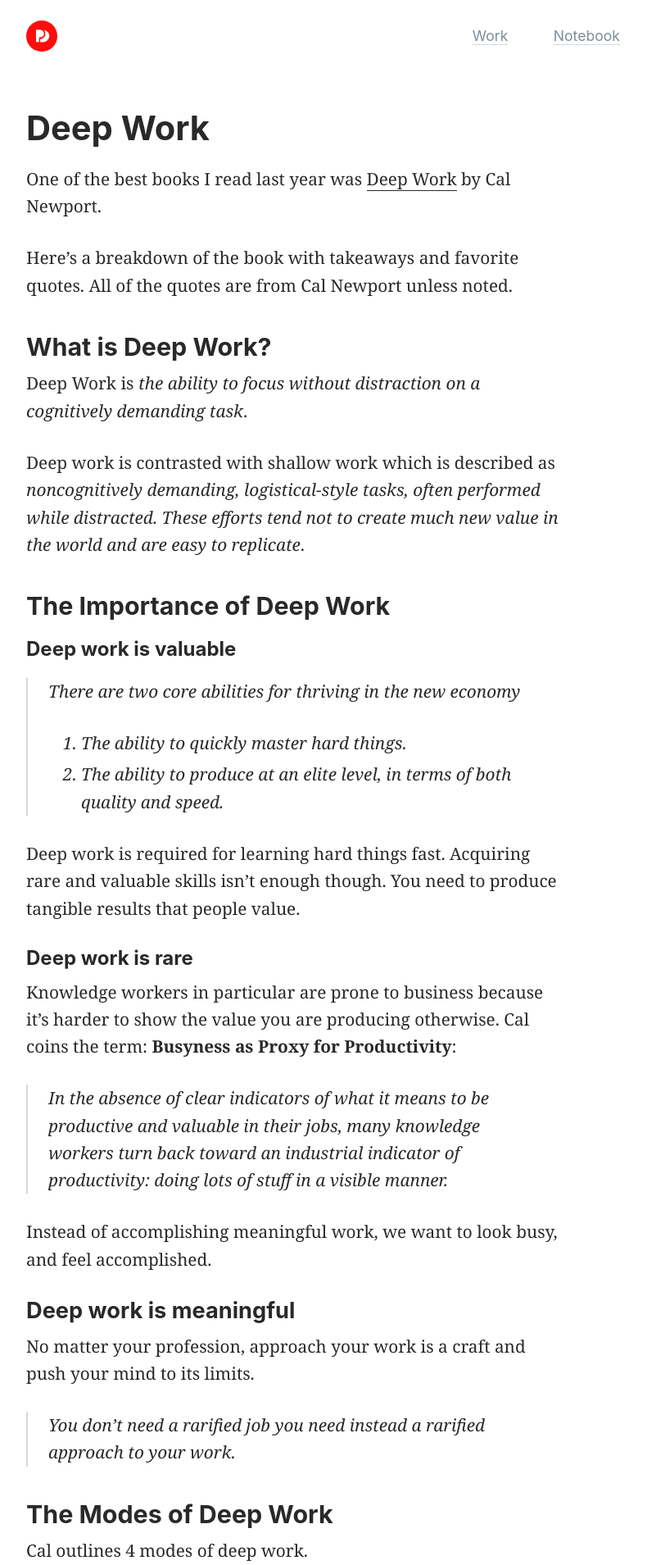
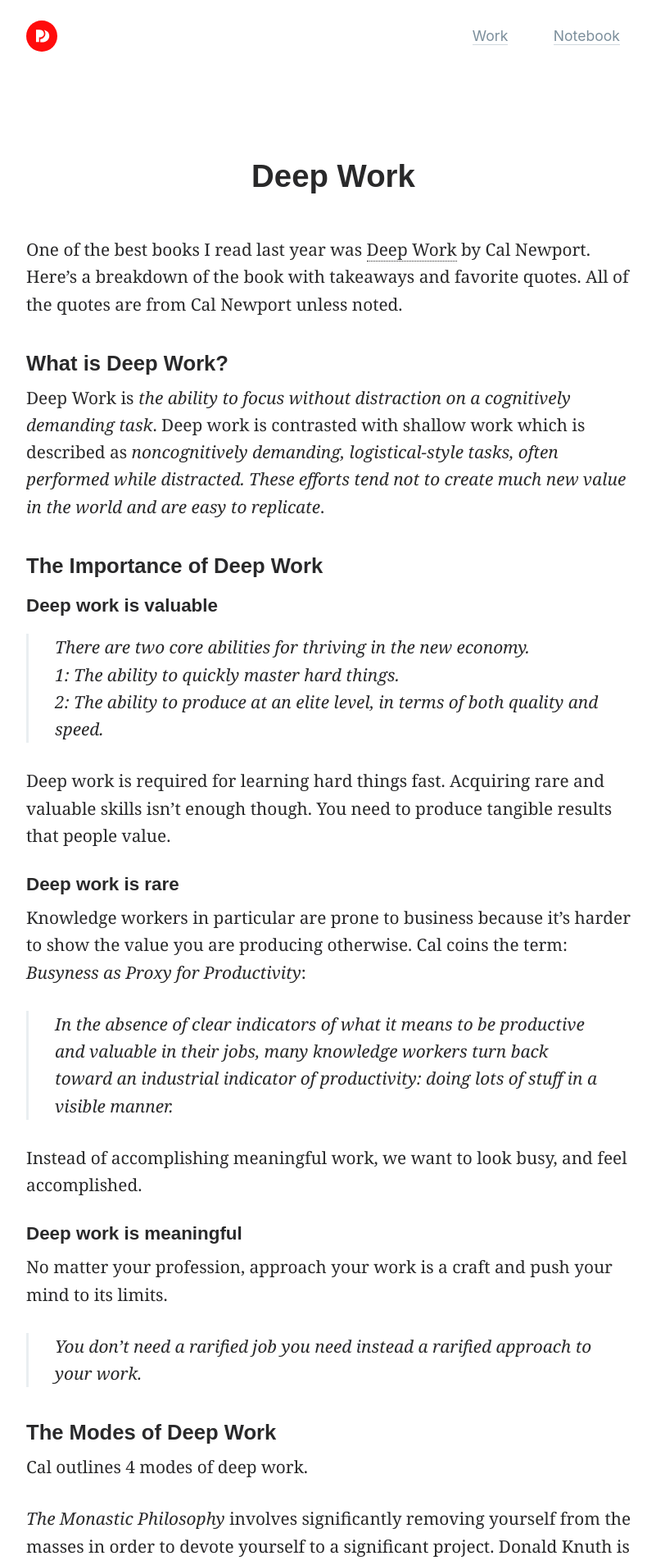
Before and after one commit to zhenghaohe/philipcdavis.github.io, a Jekyll site: the page built from _posts/2017-04-02-deep-work.md, in a window 1280 px wide. Shown: the top 1909 px of the page at 82% size, without its empty margins (233-1034 px from the left). Built offline with Jekyll 4.4.1, drawn with Linux system fonts in a browser that asks for light colours.

Commit message:
Added better col width

```diff
--- a/_posts/2017-04-02-deep-work.md
+++ b/_posts/2017-04-02-deep-work.md
@@ -5,27 +5,22 @@
 ---
 
 One of the best books I read last year was [Deep Work](http://amzn.to/2nbihPn) by Cal Newport.
-
 Here's a breakdown of the book with takeaways and favorite quotes. All of the quotes are from Cal Newport unless noted.
 
 ## What is Deep Work?
 Deep Work is *the ability to focus without distraction on a cognitively demanding task*.
-
 Deep work is contrasted with shallow work which is described as *noncognitively demanding, logistical-style tasks, often performed while distracted. These efforts tend not to create much new value in the world and are easy to replicate*.
 
 ## The Importance of Deep Work
-
-#### Deep work is valuable
-
-> There are two core abilities for thriving in the new economy
->
-> 1. The ability to quickly master hard things.
-> 2. The ability to produce at an elite level, in terms of both quality and speed.
+### Deep work is valuable
+> There are two core abilities for thriving in the new economy.<br>
+> 1: The ability to quickly master hard things.<br>
+> 2: The ability to produce at an elite level, in terms of both quality and speed.
 
 Deep work is required for learning hard things fast. Acquiring rare and valuable skills isn't enough though. You need to produce tangible results that people value.
 
-#### Deep work is rare
-Knowledge workers in particular are prone to business because it's harder to show the value you are producing otherwise. Cal coins the term: **Busyness as Proxy for Productivity**:
+### Deep work is rare
+Knowledge workers in particular are prone to business because it's harder to show the value you are producing otherwise. Cal coins the term: *Busyness as Proxy for Productivity*:
 
 > In the absence of clear indicators of what it means to be productive and valuable in their jobs, many knowledge workers turn back toward an industrial indicator of productivity: doing lots of stuff in a visible manner.
 
@@ -40,27 +35,25 @@
 ## The Modes of Deep Work
 Cal outlines 4 modes of deep work.
 
-**The Monastic Philosophy** involves significantly removing yourself from the masses in order to devote yourself to a significant project. Donald Knuth is a CS professor at Stanford who got rid of his email address and had this great quote:
+*The Monastic Philosophy* involves significantly removing yourself from the masses in order to devote yourself to a significant project. Donald Knuth is a CS professor at Stanford who got rid of his email address and had this great quote:
 
 > I have been a happy man ever since January 1, 1990, when I no longer had an email address. I’d used email since about 1975, and it seems to me that 15 years of email is plenty for one lifetime. Email is a wonderful thing for people whose role in life is to be on top of things. But not for me; my role is to be on the bottom of things. What I do takes long hours of studying and uninterruptible concentration.
 
 This mode isn't for most people, but if you are in academia or a field that requires significant output, it's something to consider.
 
-**The Bimodal Philosophy** is the Monastic Philosophy but for people who value the non deep pursuits in their life, like relational commitments.
+*The Bimodal Philosophy* is the Monastic Philosophy but for people who value the non deep pursuits in their life, like relational commitments.
 
 > The minimum unit of time for deep work in this philosophy tends to be at least one full day. To put aside a few hours in the morning, for example, is too short to count as a deep work stretch for an adherent of this approach.
 
-
-**The Rhythmic Philosophy** is about building habits into your day. This approval generally works best for most people. If you can build time into your day for focused work, it will become second nature, like brushing your teeth.
+*The Rhythmic Philosophy* is about building habits into your day. This approval generally works best for most people. If you can build time into your day for focused work, it will become second nature, like brushing your teeth.
 
 > The goal is to generate a rhythm for this work that removes the need for you to invest energy in deciding if and when you’re going to go deep.
 
 If you decide on this approach, you should decide in advance:
-
 1. Where you'll work and for how long (e.g. Home office at 5:00am).
 2. How you'll work once you start to work (e.g. Internet ban).
 
-**The Journalistic Philosophy** is not for the deep work novice. This approach is where you fit time for Deep Work wherever you can. People with young children often employ this philosophy.
+*The Journalistic Philosophy* is not for the deep work novice. This approach is where you fit time for Deep Work wherever you can. People with young children often employ this philosophy.
 
 > Without practice, such switches can seriously deplete your finite willpower reserves. This habit also requires a sense of confidence in your abilities—a conviction that what you’re doing is important and will succeed. This type of conviction is typically built on a foundation of existing professional accomplishment.
 
--- a/_sass/_base.scss
+++ b/_sass/_base.scss
@@ -3,6 +3,8 @@
 $smoke-shadow: #D1D8DE;
 $smoke: #EAEEF1;
 $red: #FF0D0D;
+$green: #0BAC46;
+$blue: #1377EC;
 
 $serif: Georgia, TimesNewRoman, Times New Roman, Times, Baskerville, serif;
 $sans-serif: -apple-system, BlinkMacSystemFont, "Segoe UI", Helvetica, Arial, sans-serif;
@@ -21,7 +23,10 @@
 
 hr {
   border: none;
-  border-top: 1px solid $smoke;
+  border-top: 2px solid $smoke;
+  width: 40%;
+  margin-top: calc(50px + 2vw);
+  margin-bottom: calc(50px + 2vw);
 }
 
 .pull-right {
--- a/_sass/components/_grid.scss
+++ b/_sass/components/_grid.scss
@@ -1,8 +1,8 @@
 $container-width: 750px;
-$container-small-width: 650px;
+$container-small-width: 750px;
 
 .container {
-  max-width: 750px;
+  max-width: $container-width;
   width: 90%;
   margin: 0 auto;
 }
@@ -10,6 +10,7 @@
 .container-small {
   width: 100%;
   max-width: $container-small-width;
+  margin: 0 auto;
 }
 
 .grid-row {
--- a/_sass/components/_post.scss
+++ b/_sass/components/_post.scss
@@ -6,7 +6,7 @@
 .post a {
   text-decoration: none;
   color: $charcoal;
-  border-bottom: 1px solid $charcoal;
+  border-bottom: 1px dotted $charcoal;
   transition: all 0.1s ease-in-out;
 
   &:hover {
@@ -21,7 +21,6 @@
 
 .post-img {
   width: 100%;
-  margin-left: 0%;
   margin-top: 20px;
   margin-bottom: 20px;
 }
@@ -39,12 +38,8 @@
 }
 
 .post-description {
-  font-family: $sans-serif;
-  font-size: 1.1rem;
   color: $smoke-dark;
-  position: relative;
-  top: -15px;
-  font-style: italic;
+  text-align: center;
 
   & a {
     color: $smoke-dark;
@@ -62,25 +57,24 @@
   margin-top: 10px;
 }
 .post h1 {
-  font-weight: 700;
-  font-family: $sans-serif;
   margin-bottom: 20px;
-  font-weight: 700;
+  margin-top: 40px;
+  text-align: center;
 }
 
 .post img {
   max-width: 100%;
+  margin-left: auto;
+  margin-right: auto;
+  display: block;
 }
 
-.post h1, .post h2 {
-  font-weight: 700;
-  font-family: $sans-serif;
+.post h2 {
   margin-top: 40px;
 }
 
 .post h3, .post h4 {
   font-weight: 700;
-  font-family: $sans-serif;
   margin-top: 20px;
 }
 
@@ -150,7 +144,8 @@
 
 @media (min-width: $container-width + 100px) {
   .post h1 {
-    font-size: 2em;
+    margin-top: 100px;
+    margin-bottom: 50px;
   }
 
   .post-list-title {
--- a/_sass/components/_type.scss
+++ b/_sass/components/_type.scss
@@ -1,51 +1,66 @@
 h1, h2, h3, h4, h5, h6 {
-  font-weight: 300;
+  font-weight: 900;
   line-height: 1.2;
   margin-top: 0;
   margin-bottom: 0.5rem;
+  font-family: sans-serif;
 }
 
-h1 { font-size: 1.7rem; }
-h2 { font-size: 1.4rem; }
-h3 { font-size: 1.2rem; }
-h4 { font-size: 1.1rem; }
-h5 { font-size: 1rem; }
-h6 { font-size: .9rem; }
+h1 { font-size: 1.3rem; }
+h2 { font-size: 1.1rem; }
+h3 { font-size: 1.0rem; }
+h4 { font-size: 0.9rem; }
+h5 { font-size: 0.8rem; }
+h6 { font-size: 0.7rem; }
 
 p, ul, li, blockquote {
   font-size: 1.1rem;
+  line-height: 1.5;
 }
 
 li {
   margin-bottom: .3rem;
 }
 
+ol {
+  padding-left: 15px;
+}
+
 blockquote {
   font-style: italic;
   margin-left: 0;
-  padding-left: 25px;
-  border-left: 2px solid $smoke-shadow;
+  padding-left: 1rem;
+  border-left: 3px solid $smoke;
 }
 
 @media (min-width: 500px) {
-  h1 { font-size: 1.9rem; }
-  h2 { font-size: 1.6rem; }
-  h3 { font-size: 1.5rem; }
-  h4 { font-size: 1.4rem; }
-  h5 { font-size: 1.3rem; }
-  h6 { font-size: 1.2rem; }
+  h1 { font-size: 1.4rem; }
+  h2 { font-size: 1.2rem; }
+  h3 { font-size: 1.1rem; }
+  h4 { font-size: 1.0rem; }
+  h5 { font-size: 0.9rem; }
+  h6 { font-size: 0.8rem; }
 }
 
 
 @media (min-width: 800px) {
-  h1 { font-size: 2.2rem; }
-  h2 { font-size: 1.9rem; }
-  h3 { font-size: 1.7rem; }
-  h4 { font-size: 1.5rem; }
-  h5 { font-size: 1.4rem; }
-  h6 { font-size: 1.3rem; }
+  h1 { font-size: 2.4rem; }
+  h2 { font-size: 1.6rem; }
+  h3 { font-size: 1.4rem; }
+  h4 { font-size: 1.1rem; }
+  h5 { font-size: 1rem; }
+  h6 { font-size: 0.9rem; }
+
+  blockquote {
+    padding-left: 2rem;
+  }
 
   p, ul, li, blockquote {
     font-size: 1.3rem;
+    line-height: 1.6;
+  }
+
+  ol {
+    padding-left: 25px;
   }
 }
```
Also changed, not shown: _posts/2017-01-07-generative-art.md (+1 -1 lines).
